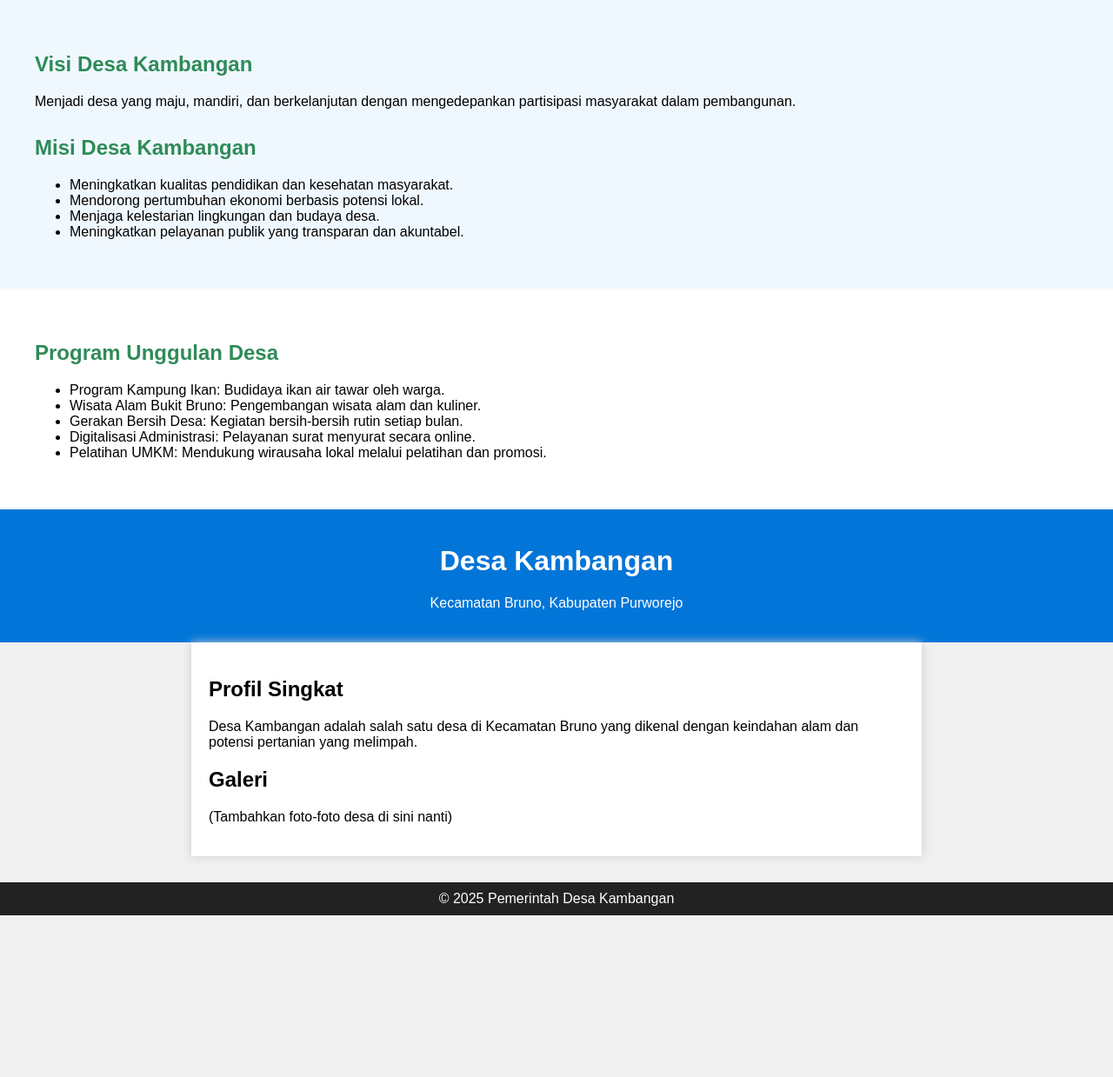
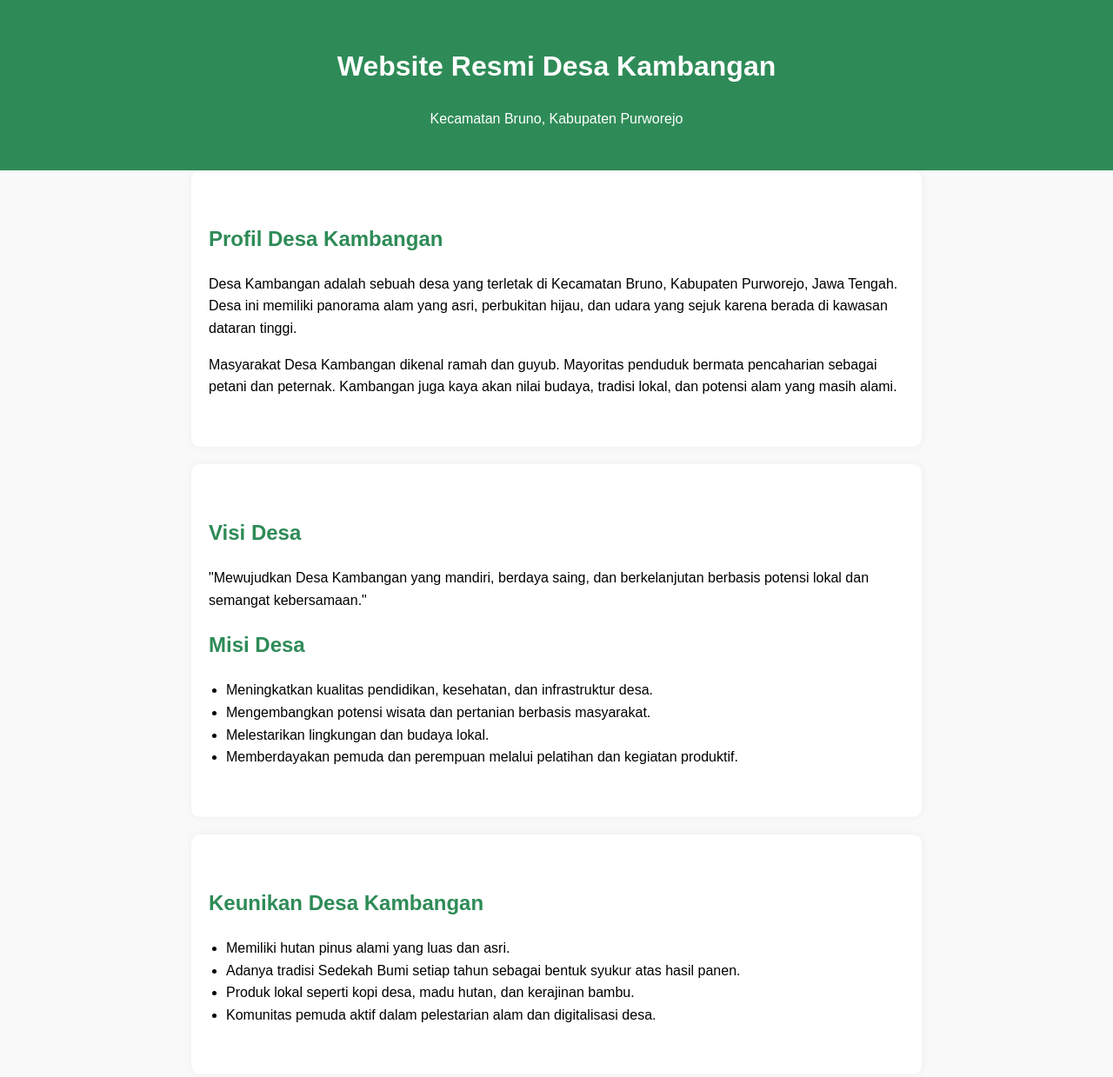
Before and after one commit to Yvdisantoso/desa---kambangan, a plain HTML site: page index.html in a window 1280 px wide. Shown: the top 1239 px of the page at 87% size. Before the commit the page ends 1053 px from the top, so only its background shows below. Drawn offline with Linux system fonts and the light colour scheme.

Commit message:
Update index.html 1

```diff
--- a/index.html
+++ b/index.html
@@ -1,55 +1,59 @@
-<!DOCTYPE html>
-<html lang="id">
+<!DOCTYPE html><html lang="id">
 <head>
   <meta charset="UTF-8">
-  <meta name="viewport" content="width=device-width, initial-scale=1">
-  <title>Desa Kambangan</title>
+  <meta name="viewport" content="width=device-width, initial-scale=1.0">
+  <title>Desa Kambangan - Kecamatan Bruno</title>
   <style>
-    body { font-family: sans-serif; margin: 0; background: #f0f0f0; }
-    header { background: #0275d8; color: white; padding: 20px; text-align: center; }
-    main { padding: 20px; background: white; max-width: 800px; margin: auto; box-shadow: 0 0 10px #ccc; }
-    footer { background: #222; color: white; text-align: center; padding: 10px; margin-top: 30px; }
+    body { font-family: Arial, sans-serif; line-height: 1.6; margin: 0; padding: 0; background-color: #f9f9f9; }
+    header { background-color: #2e8b57; color: white; padding: 30px 20px; text-align: center; }
+    section { padding: 40px 20px; max-width: 800px; margin: auto; background-color: white; margin-bottom: 20px; border-radius: 10px; box-shadow: 0 0 10px rgba(0,0,0,0.05); }
+    h2 { color: #2e8b57; }
+    ul { padding-left: 20px; }
+    footer { text-align: center; padding: 20px; background-color: #e0e0e0; color: #444; }
   </style>
 </head>
 <body>
-  <section style="padding: 40px; background-color: #f0f8ff;">
-  <h2 style="color: #2e8b57;">Visi Desa Kambangan</h2>
+  <header>
+    <h1>Website Resmi Desa Kambangan</h1>
+    <p>Kecamatan Bruno, Kabupaten Purworejo</p>
+  </header>  <section>
+    <h2>Profil Desa Kambangan</h2>
     <p>
-    Menjadi desa yang maju, mandiri, dan berkelanjutan dengan mengedepankan partisipasi masyarakat dalam pembangunan.
+      Desa Kambangan adalah sebuah desa yang terletak di Kecamatan Bruno, Kabupaten Purworejo, Jawa Tengah. Desa ini memiliki panorama alam yang asri, perbukitan hijau, dan udara yang sejuk karena berada di kawasan dataran tinggi.
     </p>
+    <p>
+      Masyarakat Desa Kambangan dikenal ramah dan guyub. Mayoritas penduduk bermata pencaharian sebagai petani dan peternak. Kambangan juga kaya akan nilai budaya, tradisi lokal, dan potensi alam yang masih alami.
+    </p>
+  </section>  <section>
+    <h2>Visi Desa</h2>
+    <p>
+      "Mewujudkan Desa Kambangan yang mandiri, berdaya saing, dan berkelanjutan berbasis potensi lokal dan semangat kebersamaan."
+    </p><h2>Misi Desa</h2>
+<ul>
+  <li>Meningkatkan kualitas pendidikan, kesehatan, dan infrastruktur desa.</li>
+  <li>Mengembangkan potensi wisata dan pertanian berbasis masyarakat.</li>
+  <li>Melestarikan lingkungan dan budaya lokal.</li>
+  <li>Memberdayakan pemuda dan perempuan melalui pelatihan dan kegiatan produktif.</li>
+</ul>
 
-  <h2 style="color: #2e8b57; margin-top: 30px;">Misi Desa Kambangan</h2>
+  </section>  <section>
+    <h2>Keunikan Desa Kambangan</h2>
     <ul>
-    <li>Meningkatkan kualitas pendidikan dan kesehatan masyarakat.</li>
-    <li>Mendorong pertumbuhan ekonomi berbasis potensi lokal.</li>
-    <li>Menjaga kelestarian lingkungan dan budaya desa.</li>
-    <li>Meningkatkan pelayanan publik yang transparan dan akuntabel.</li>
+      <li>Memiliki hutan pinus alami yang luas dan asri.</li>
+      <li>Adanya tradisi Sedekah Bumi setiap tahun sebagai bentuk syukur atas hasil panen.</li>
+      <li>Produk lokal seperti kopi desa, madu hutan, dan kerajinan bambu.</li>
+      <li>Komunitas pemuda aktif dalam pelestarian alam dan digitalisasi desa.</li>
     </ul>
-</section>
-
-<section style="padding: 40px; background-color: #ffffff;">
-  <h2 style="color: #2e8b57;">Program Unggulan Desa</h2>
+  </section>  <section>
+    <h2>Wisata Desa Kambangan</h2>
     <ul>
-    <li>Program Kampung Ikan: Budidaya ikan air tawar oleh warga.</li>
-    <li>Wisata Alam Bukit Bruno: Pengembangan wisata alam dan kuliner.</li>
-    <li>Gerakan Bersih Desa: Kegiatan bersih-bersih rutin setiap bulan.</li>
-    <li>Digitalisasi Administrasi: Pelayanan surat menyurat secara online.</li>
-    <li>Pelatihan UMKM: Mendukung wirausaha lokal melalui pelatihan dan promosi.</li>
+      <li><strong>Bukit Pandang Kambangan:</strong> Spot favorit untuk melihat matahari terbit dengan pemandangan perbukitan yang indah.</li>
+      <li><strong>Air Terjun Kedung Lanang:</strong> Air terjun tersembunyi dengan air jernih dan suasana tenang cocok untuk rekreasi.</li>
+      <li><strong>Kebun Kopi Rakyat:</strong> Wisata edukasi mengenal proses pengolahan kopi lokal dari petani desa.</li>
+      <li><strong>Camping Ground Hutan Pinus:</strong> Tempat berkemah yang sering digunakan untuk kegiatan alam terbuka dan outbond.</li>
     </ul>
-</section>
-  <header>
-    <h1>Desa Kambangan</h1>
-    <p>Kecamatan Bruno, Kabupaten Purworejo</p>
-  </header>
-  <main>
-    <h2>Profil Singkat</h2>
-    <p>Desa Kambangan adalah salah satu desa di Kecamatan Bruno yang dikenal dengan keindahan alam dan potensi pertanian yang melimpah.</p>
-
-    <h2>Galeri</h2>
-    <p>(Tambahkan foto-foto desa di sini nanti)</p>
-  </main>
-  <footer>
-    &copy; 2025 Pemerintah Desa Kambangan
+  </section>  <footer>
+    <p>&copy; 2025 Desa Kambangan - Kecamatan Bruno, Purworejo</p>
   </footer>
 </body>
 </html>
```
Lines whose indentation alone changed are shown as unchanged.
